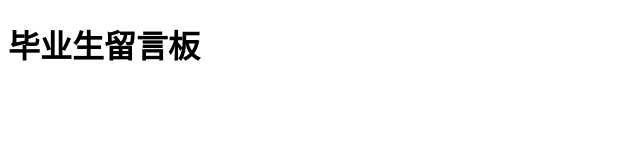
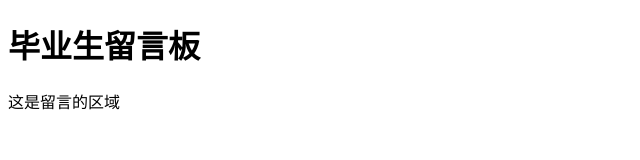
Before and after one commit to zxygll5/yu, a plain HTML site: page index.html in a window 1280 px wide. Shown: the whole page, without its empty margins (0-640 px from the left). Drawn offline with Linux system fonts and the light colour scheme.

Commit message:
添加了段落

```diff
--- a/index.html
+++ b/index.html
@@ -6,5 +6,6 @@
 </head>
 <body>
 <h1>毕业生留言板</h1>
+<p> 这是留言的区域</p>
 </body>
 </html>
```
